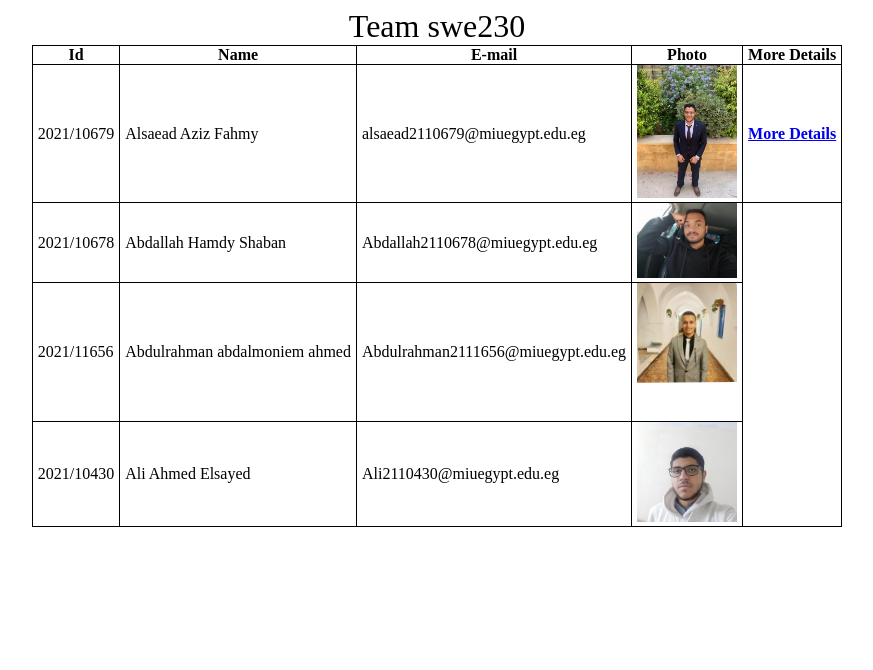
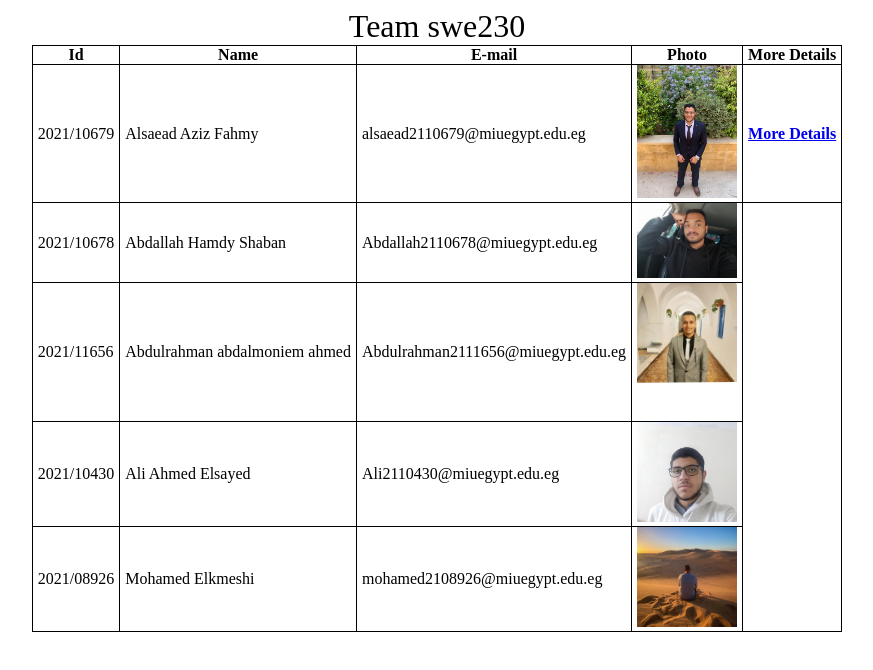
Before and after one commit to ALsaeed323/Assignment-1, a plain HTML site: page index.html in a window 1280 px wide. Shown: the whole page, without its empty margins (203-1076 px from the left). Drawn offline with Linux system fonts and the light colour scheme.

Commit message:
added my name and picture

```diff
--- a/index.html
+++ b/index.html
@@ -45,6 +45,12 @@
                         <td>Ali2110430@miuegypt.edu.eg</td>
                         <td><img src="Images/Ali.jpg" alt="" width="100"></td>
                     </tr>
+                    <tr>
+                        <td>2021/08926</td>
+                        <td>Mohamed Elkmeshi</td>
+                        <td>mohamed2108926@miuegypt.edu.eg</td>
+                        <td><img src="Images/Elkmeshi.jpg" alt="" width="100"></td>
+                    </tr>
                 </tbody>
             </table>
 
```
Also changed, not shown: Images/Elkmeshi.jpg (added).
